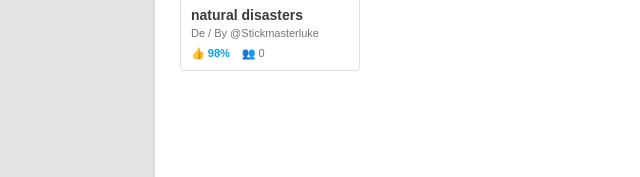
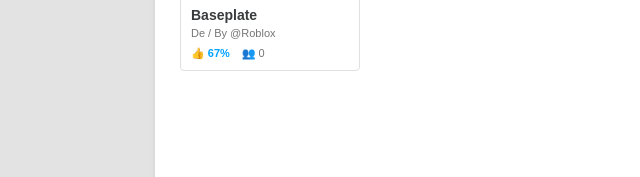
Before and after one commit to benifraysse2-rgb/RFDBenif, a plain HTML site: page rfdlolisxd/index.html in a window 1280 px wide. Shown: the part 358-535 px from the top of the page, 0-640 px from the left. Drawn offline with Linux system fonts and the light colour scheme.

Commit message:
Update index.html

```diff
--- a/rfdlolisxd/index.html
+++ b/rfdlolisxd/index.html
@@ -248,10 +248,10 @@
                          class="game-thumbnail">
                 </div>
                 <div class="game-details">
-                    <div class="game-name">natural disasters</div>
-                    <div class="game-creator">De / By @Stickmasterluke</div>
+                    <div class="game-name">Baseplate</div>
+                    <div class="game-creator">De / By @Roblox</div>
                     <div class="game-stats">
-                        <span class="rating-bar">👍 98%</span>
+                        <span class="rating-bar">👍 67%</span>
                         <span>👥 0</span>
                     </div>
                 </div>
```
